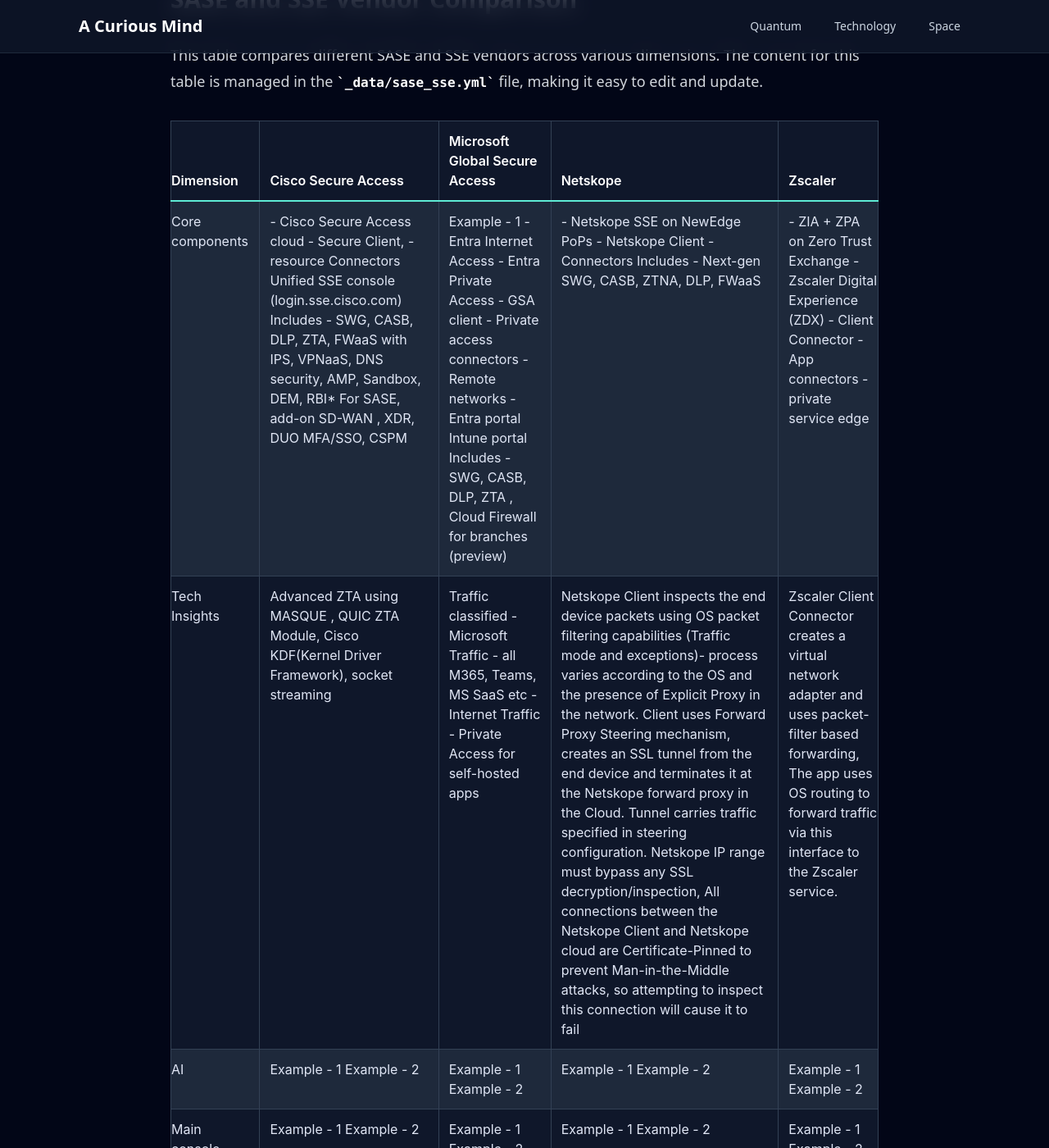
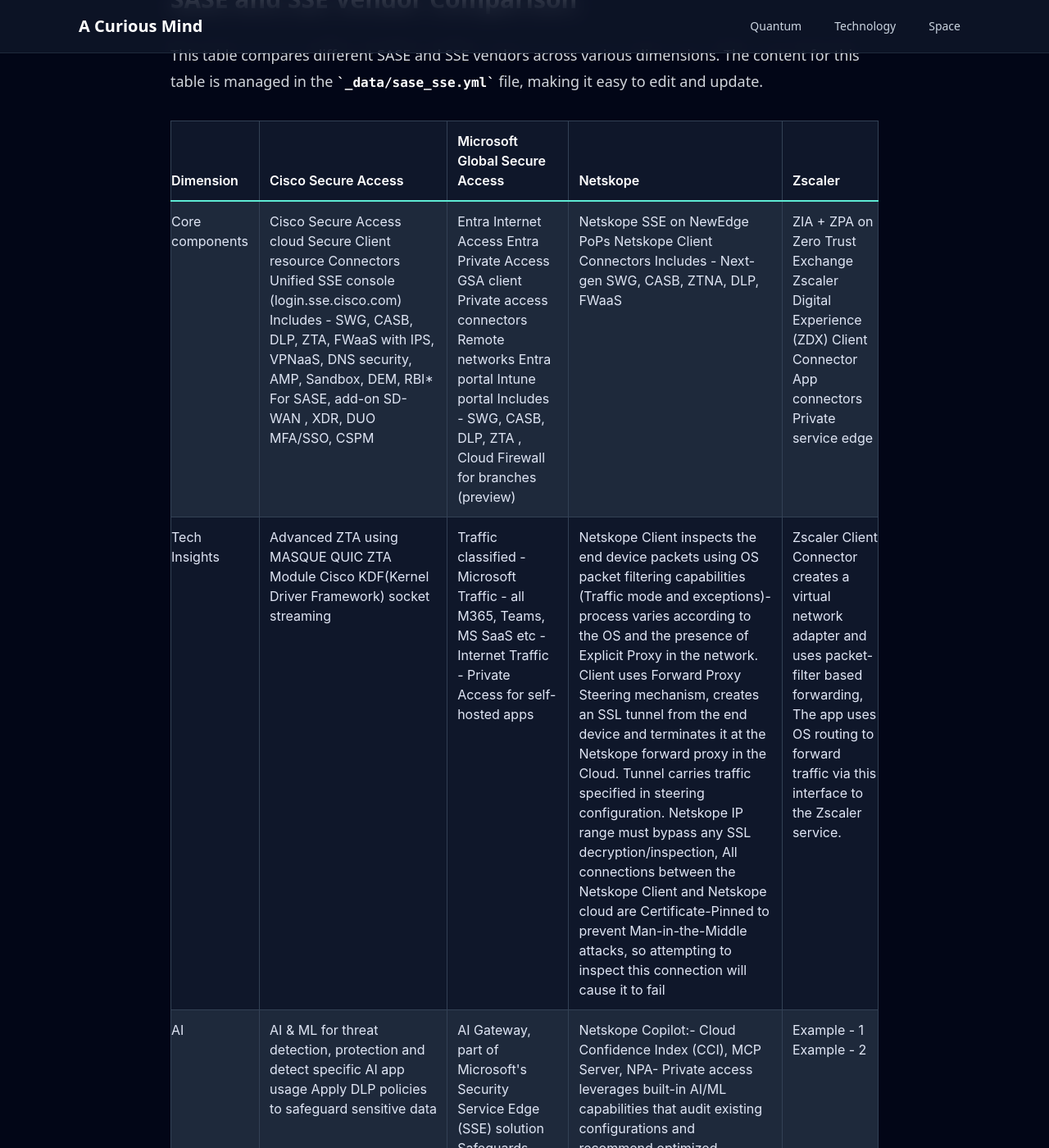
Before and after one commit to onehl7/onehl7.github.io, a Jekyll site: the page built from _posts/2025-12-20-sase-and-sse.md, in a window 1280 px wide and 1400 px high, scrolled down 275 px. Shown: the whole window at 82% size. Built offline with Jekyll 4.4.1, drawn with Linux system fonts in a browser that asks for light colours; nearby versions of some CDN libraries; some of the changed text lies outside the part shown.

Commit message:
added some rows

```diff
--- a/_data/sase_sse.yml
+++ b/_data/sase_sse.yml
@@ -15,37 +15,40 @@ headers:
 rows:
   - - Core components
     - |
-      - Cisco Secure Access cloud
-      - Secure Client,
-      - resource Connectors
+      Cisco Secure Access cloud
+      Secure Client
+      resource Connectors
       Unified SSE console (login.sse.cisco.com)
 
       Includes - SWG, CASB, DLP, ZTA, FWaaS with IPS, VPNaaS, DNS security, AMP, Sandbox, DEM, RBI*
       For SASE, add-on  SD-WAN , XDR, DUO MFA/SSO, CSPM
     - |
-      Example - 1 - Entra Internet Access
-      - Entra Private Access
-      - GSA client
-      - Private access connectors
-      - Remote networks
-      - Entra portal
+      Entra Internet Access
+      Entra Private Access
+      GSA client
+      Private access connectors
+      Remote networks
+      Entra portal
       Intune portal
       Includes - SWG, CASB, DLP, ZTA , Cloud Firewall for branches (preview)
     - |
-      - Netskope SSE on NewEdge PoPs
-      - Netskope Client
-      - Connectors
+      Netskope SSE on NewEdge PoPs
+      Netskope Client
+      Connectors
       Includes - Next-gen SWG, CASB, ZTNA, DLP, FWaaS
     - |
-      - ZIA + ZPA on Zero Trust Exchange
-      - Zscaler Digital Experience (ZDX)
-      - Client Connector
-      - App connectors
-      - private service edge
+      ZIA + ZPA on Zero Trust Exchange
+      Zscaler Digital Experience (ZDX)
+      Client Connector
+      App connectors
+      Private service edge
 
   - - Tech Insights
     - |
-      Advanced ZTA using MASQUE , QUIC ZTA Module, Cisco KDF(Kernel Driver Framework), socket streaming
+      Advanced ZTA using MASQUE
+      QUIC ZTA Module
+      Cisco KDF(Kernel Driver Framework)
+      socket streaming
 
     - |
       Traffic classified
@@ -65,20 +68,24 @@ rows:
 
   - - AI
     - |
-      Example - 1
-      Example - 2
+      AI & ML for threat detection, protection and detect specific AI app usage
+      Apply DLP policies to safeguard sensitive data
+
     - |
-      Example - 1
-      Example - 2
+      AI Gateway, part of Microsoft's Security Service Edge (SSE) solution
+      Safeguards generative AI applications, agents, and language models
+      The Prompt Shield capability provides real-time protection against malicious prompt injection attacks, a top risk for LLMs. (currently in preview)
     - |
-      Example - 1
-      Example - 2
+      Netskope Copilot:- Cloud Confidence Index (CCI), MCP Server, NPA- Private access leverages built-in AI/ML capabilities that audit existing configurations and recommend optimized application segments and ZTNA policies based on real-time usage data
+      AI/ML integrated in Netskope products
     - |
       Example - 1
       Example - 2
   - - Main console model
     - |
-      Example - 1
+      Secure Access cloud console for SSE + Secure Client; (login.sse.cisco.com)
+      plus other Cisco consoles SD‑WAN (ssp.sdwan.cisco.com),  ISE, etc. in full SASE
+
       Example - 2
     - |
       Example - 1
```
